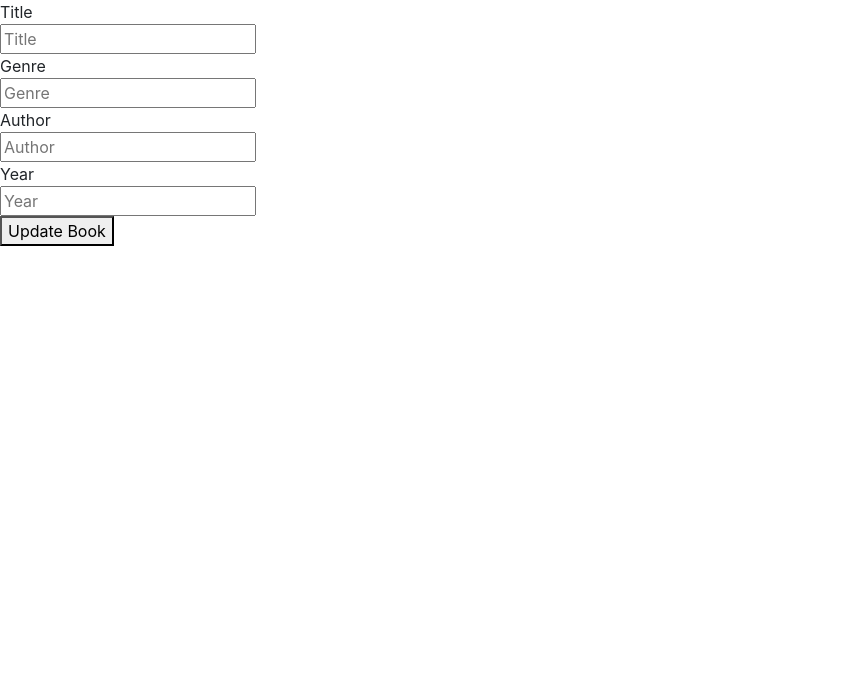
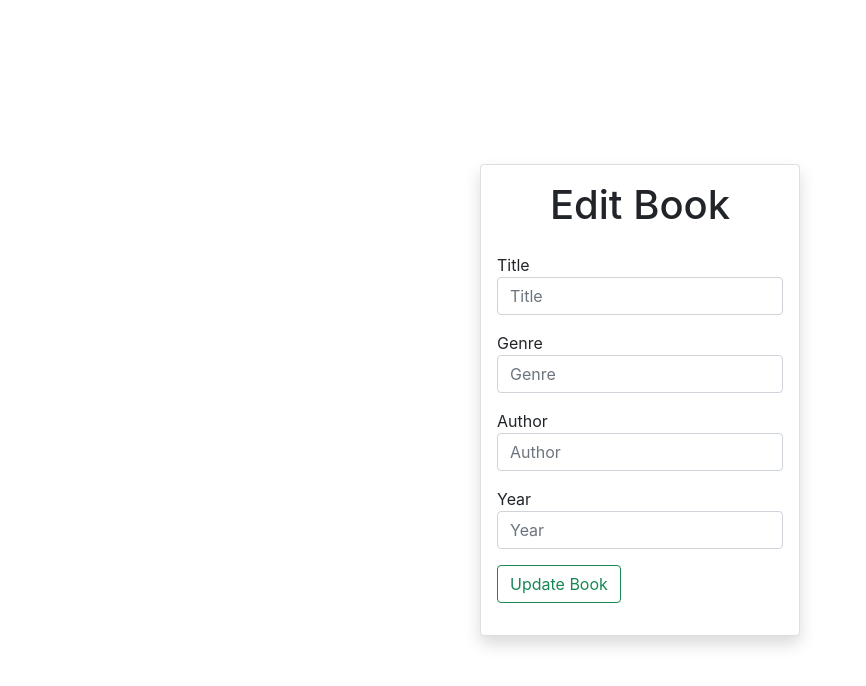
Before and after one commit to Rizkiw/library, a React (Create React App) app in the folder frontend/: page /edit/1 in a window 1280 px wide. Shown: the top 686 px of the page, without its empty margins (0-866 px from the left). Built offline with nearby package versions, Linux system fonts and the light colour scheme; no server answers.

Commit message:
styling edit book page

```diff
--- a/frontend/src/components/EditBook.jsx
+++ b/frontend/src/components/EditBook.jsx
@@ -39,59 +39,60 @@ const EditBook = () => {
 
 
   return (
-    <div className="columns">
-      <div className="column">
+    <div className="col">
+      <div className='position-absolute top-50 start-50 translate-middle shadow p-3 mb-5 bg-body rounded card' style={{ width: '25vw' }}>
         <form onSubmit={updateBook}>
-          <div className="field">
+        <label className="label mb-3 nav justify-content-center"><h1 class="card-title ">Edit Book</h1></label>
+          <div className="field mb-3">
             <label className="label">Title</label>
             <div className="control">
               <input
                 type="text"
-                className="input"
+                className="form-control"
                 value={title}
                 onChange={(e) => setTitle(e.target.value)}
                 placeholder="Title"
               />
             </div>
           </div>
-          <div className="field">
+          <div className="field mb-3">
             <label className="label">Genre</label>
             <div className="control">
               <input
                 type="text"
-                className="input"
+                className="form-control"
                 value={genre}
                 onChange={(e) => setGenre(e.target.value)}
                 placeholder="Genre"
               />
             </div>
           </div>
-          <div className="field">
+          <div className="field mb-3">
             <label className="label">Author</label>
             <div className="control">
               <input
                 type="text"
-                className="input"
+                className="form-control"
                 value={author}
                 onChange={(e) => setAuthor(e.target.value)}
                 placeholder="Author"
               />
             </div>
           </div>
-          <div className="field">
+          <div className="field mb-3">
             <label className="label">Year</label>
             <div className="control">
               <input
                 type="text"
-                className="input"
+                className="form-control"
                 value={year}
                 onChange={(e) => setYear(e.target.value)}
                 placeholder="Year"
               />
             </div>
           </div>
-          <div className="field">
-            <button type="submit" className="button is-success">
+          <div className="field mb-3">
+            <button type="submit" className="button btn btn-outline-success">
               Update Book
             </button>
           </div>
```
